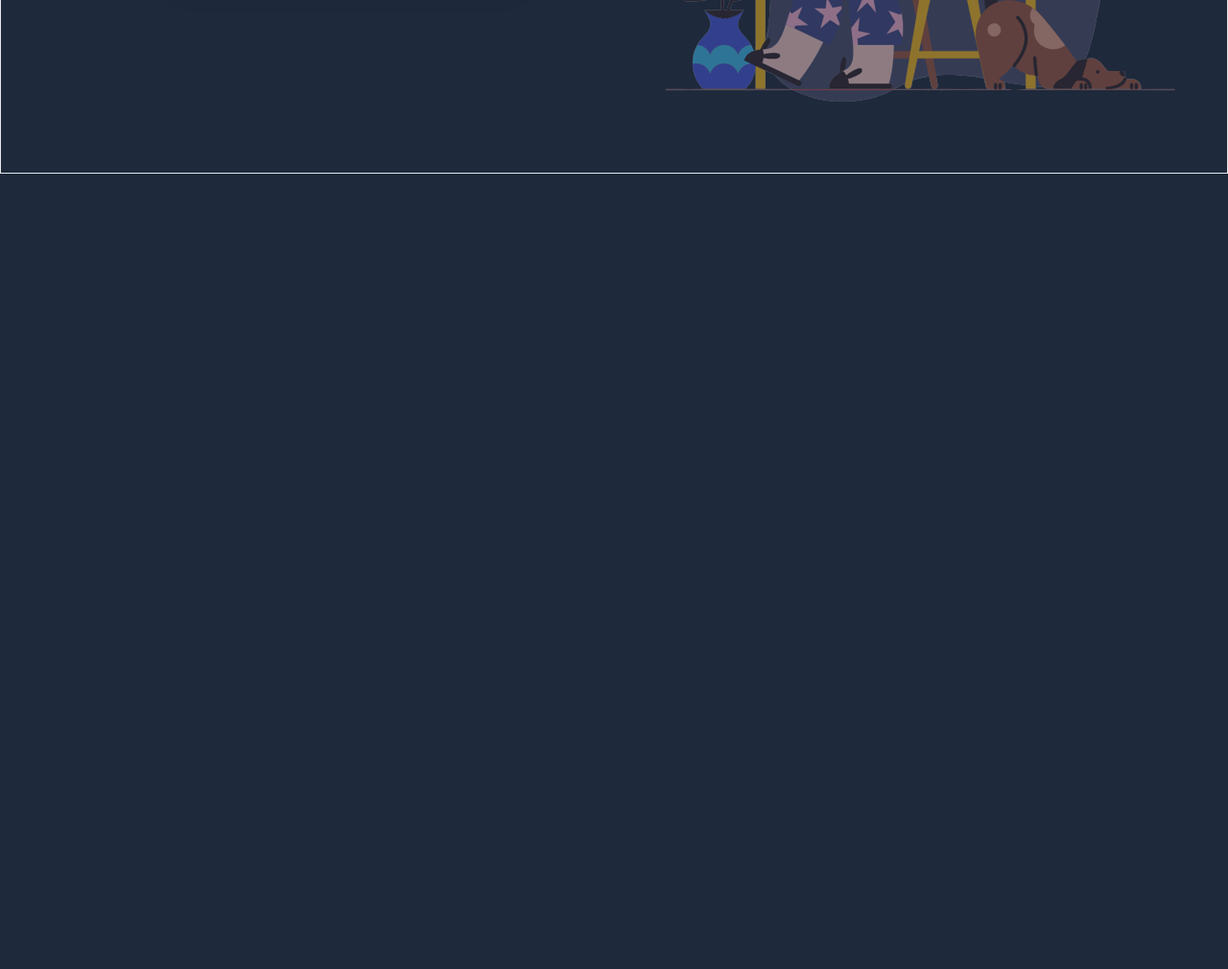
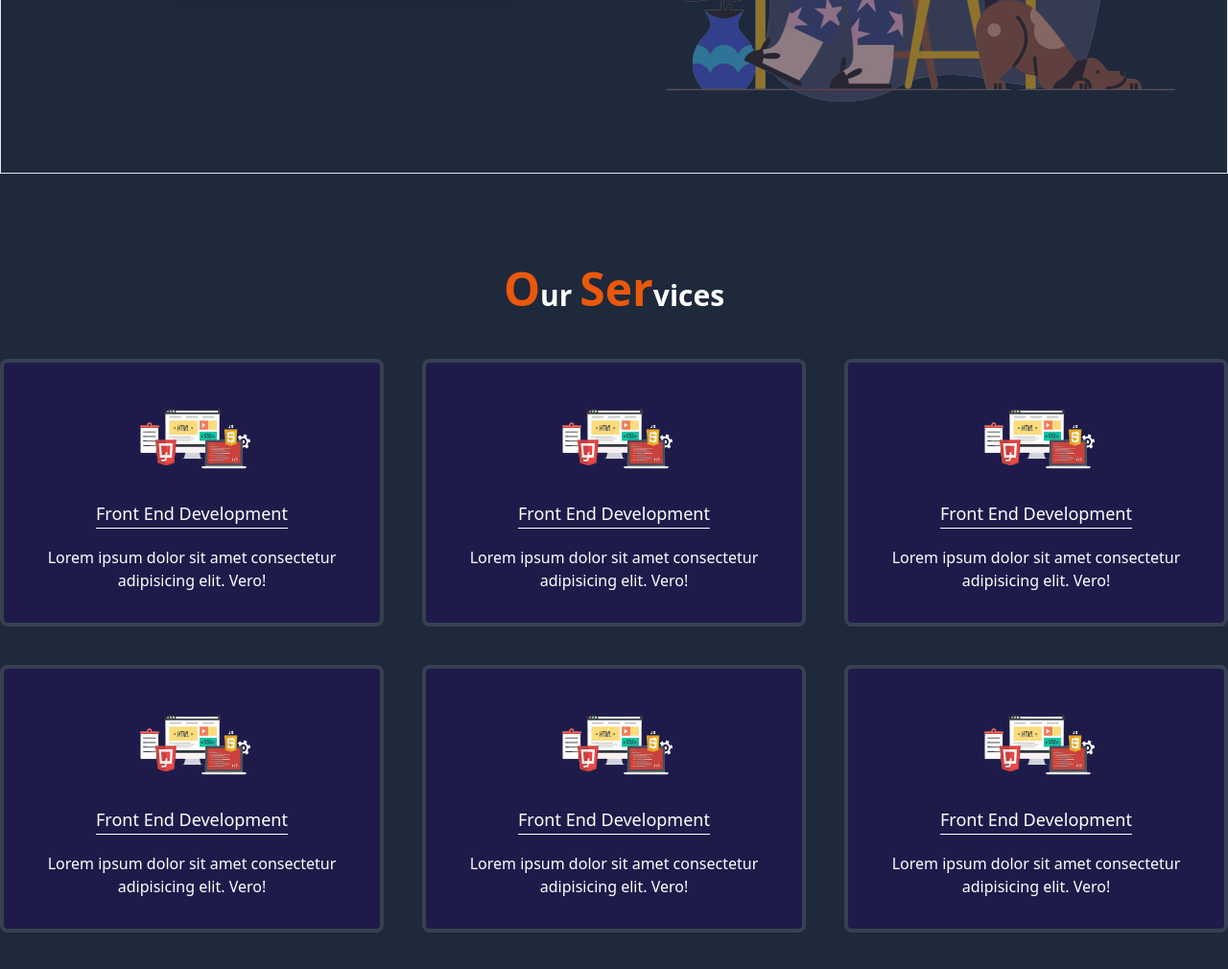
Before and after one commit to niparkaz/Tailwind-project-one, a website built with Vite: page index.html in a window 1280 px wide. Shown: the part 524-1534 px from the top of the page at 96% size. Before the commit the page ends 800 px from the top, so only its background shows below. Built offline with nearby package versions, Linux system fonts and the light colour scheme.

Commit message:
main section create

```diff
--- a/index.html
+++ b/index.html
@@ -34,7 +34,7 @@
     <!-- Header Section -->
 
   <header>
-    <div class=" container mx-auto border text-orange-600 border-t-0 sm:flex justify-around items-center text-center h-[80vh] px-10 pt-10">
+    <div class=" container mx-auto text-orange-600 border border-t-0 sm:flex justify-around items-center text-center h-[80vh] px-10 pt-10">
         <div>
             <h1 class="text-2xl sm:text-5xl font-bold mb-5 sm:mb-16"> Smart Coders : Learn with <br> Programming </h1>
 
@@ -46,6 +46,51 @@
         </div>
     </div>
   </header>
+
+  <main class="container mx-auto">
+    <section class="my-24">
+        <h2 class="text-white font-bold text-3xl text-center mb-12"> <span class="text-orange-600 text-5xl">O</span>ur <span class="text-orange-600 text-5xl">Ser</span>vices </h2>
+
+        <div class="grid md:grid-cols-2 lg:grid-cols-3 gap-10">
+
+            <div class="bg-indigo-950 p-8 rounded-lg text-center border-4 border-gray-700 hover:border-indigo-800 cursor-pointer">
+                <img class="w-1/2 mx-auto " src="images/frontEnd.png" alt="">
+                <h4 class="text-white text-lg my-5 underline underline-offset-8 "> Front End Development </h4>
+                <p class="text-white">Lorem ipsum dolor sit amet consectetur adipisicing elit. Vero!</p>
+            </div>
+
+            <div class="bg-indigo-950 p-8 rounded-lg text-center border-4 border-gray-700 hover:border-indigo-800 cursor-pointer">
+                <img class="w-1/2 mx-auto " src="images/frontEnd.png" alt="">
+                <h4 class="text-white text-lg my-5 underline underline-offset-8 "> Front End Development </h4>
+                <p class="text-white">Lorem ipsum dolor sit amet consectetur adipisicing elit. Vero!</p>
+            </div>
+
+            <div class="bg-indigo-950 p-8 rounded-lg text-center border-4 border-gray-700 hover:border-indigo-800 cursor-pointer">
+                <img class="w-1/2 mx-auto " src="images/frontEnd.png" alt="">
+                <h4 class="text-white text-lg my-5 underline underline-offset-8 "> Front End Development </h4>
+                <p class="text-white">Lorem ipsum dolor sit amet consectetur adipisicing elit. Vero!</p>
+            </div>
+
+            <div class="bg-indigo-950 p-8 rounded-lg text-center border-4 border-gray-700 hover:border-indigo-800 cursor-pointer">
+                <img class="w-1/2 mx-auto " src="images/frontEnd.png" alt="">
+                <h4 class="text-white text-lg my-5 underline underline-offset-8 "> Front End Development </h4>
+                <p class="text-white">Lorem ipsum dolor sit amet consectetur adipisicing elit. Vero!</p>
+            </div>
+
+            <div class="bg-indigo-950 p-8 rounded-lg text-center border-4 border-gray-700 hover:border-indigo-800 cursor-pointer">
+                <img class="w-1/2 mx-auto " src="images/frontEnd.png" alt="">
+                <h4 class="text-white text-lg my-5 underline underline-offset-8 "> Front End Development </h4>
+                <p class="text-white">Lorem ipsum dolor sit amet consectetur adipisicing elit. Vero!</p>
+            </div>
+
+            <div class="bg-indigo-950 p-8 rounded-lg text-center border-4 border-gray-700 hover:border-indigo-800 cursor-pointer">
+                <img class="w-1/2 mx-auto " src="images/frontEnd.png" alt="">
+                <h4 class="text-white text-lg my-5 underline underline-offset-8 "> Front End Development </h4>
+                <p class="text-white">Lorem ipsum dolor sit amet consectetur adipisicing elit. Vero!</p>
+            </div>
+        </div>
+    </section>
+  </main>
 
 
 
```
